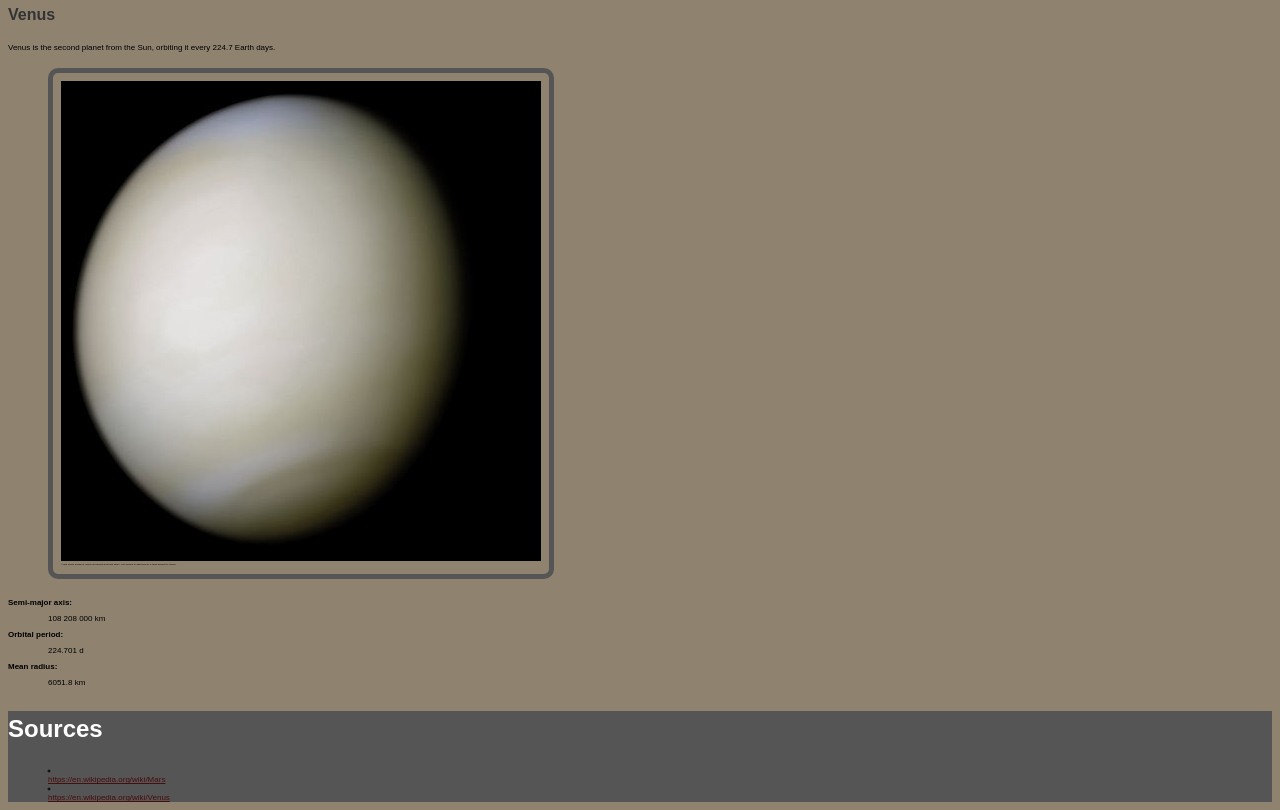
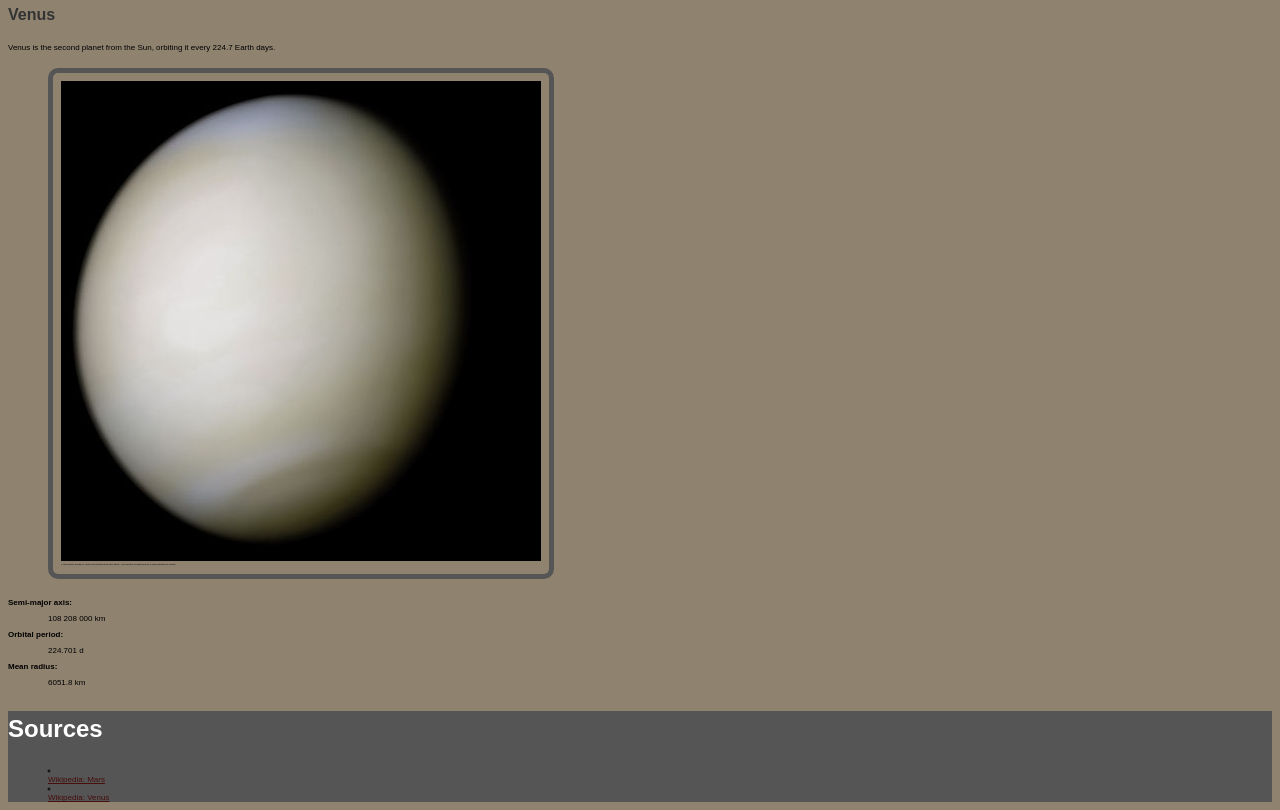
Before and after one commit to emilycopp/assignment-4, a plain HTML site: page index.html in a window 1280 px wide. Shown: the part 1108-1918 px from the top of the page. Drawn offline with Linux system fonts and the light colour scheme.

Commit message:
source list

```diff
--- a/index.html
+++ b/index.html
@@ -93,8 +93,8 @@ alt="real image of venus">
 <h2>Sources</h2>
 
 <ul>
-<li><a href="https://en.wikipedia.org/wiki/Mars">https://en.wikipedia.org/wiki/Mars</a></li>
-<li><a href="https://en.wikipedia.org/wiki/Venus">https://en.wikipedia.org/wiki/Venus</a></li>
+<li><a href="https://en.wikipedia.org/wiki/Mars">Wikipedia: Mars</a></li>
+<li><a href="https://en.wikipedia.org/wiki/Venus">Wikipedia: Venus</a></li>
 </ul>
 </footer>
 
```
